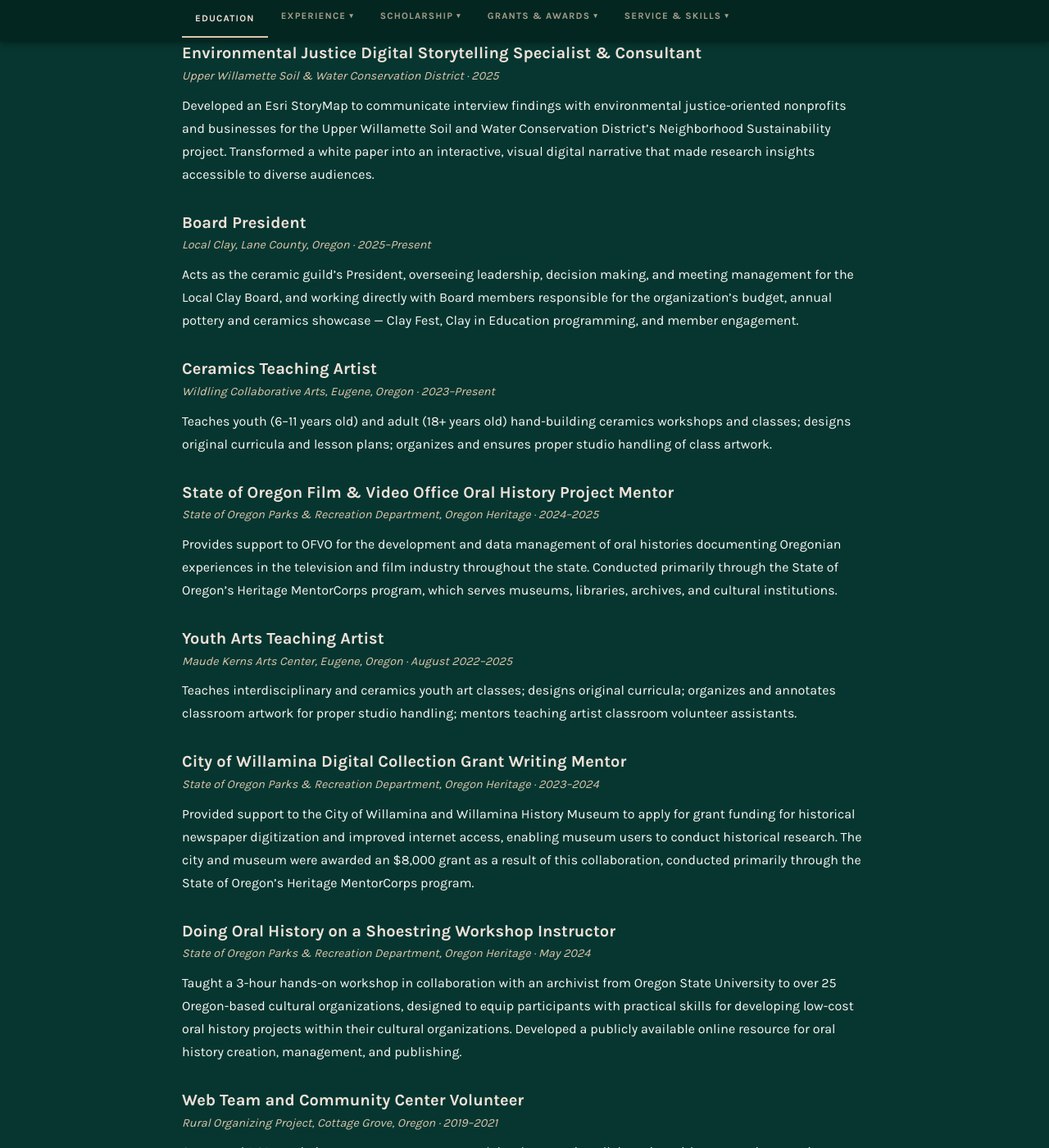
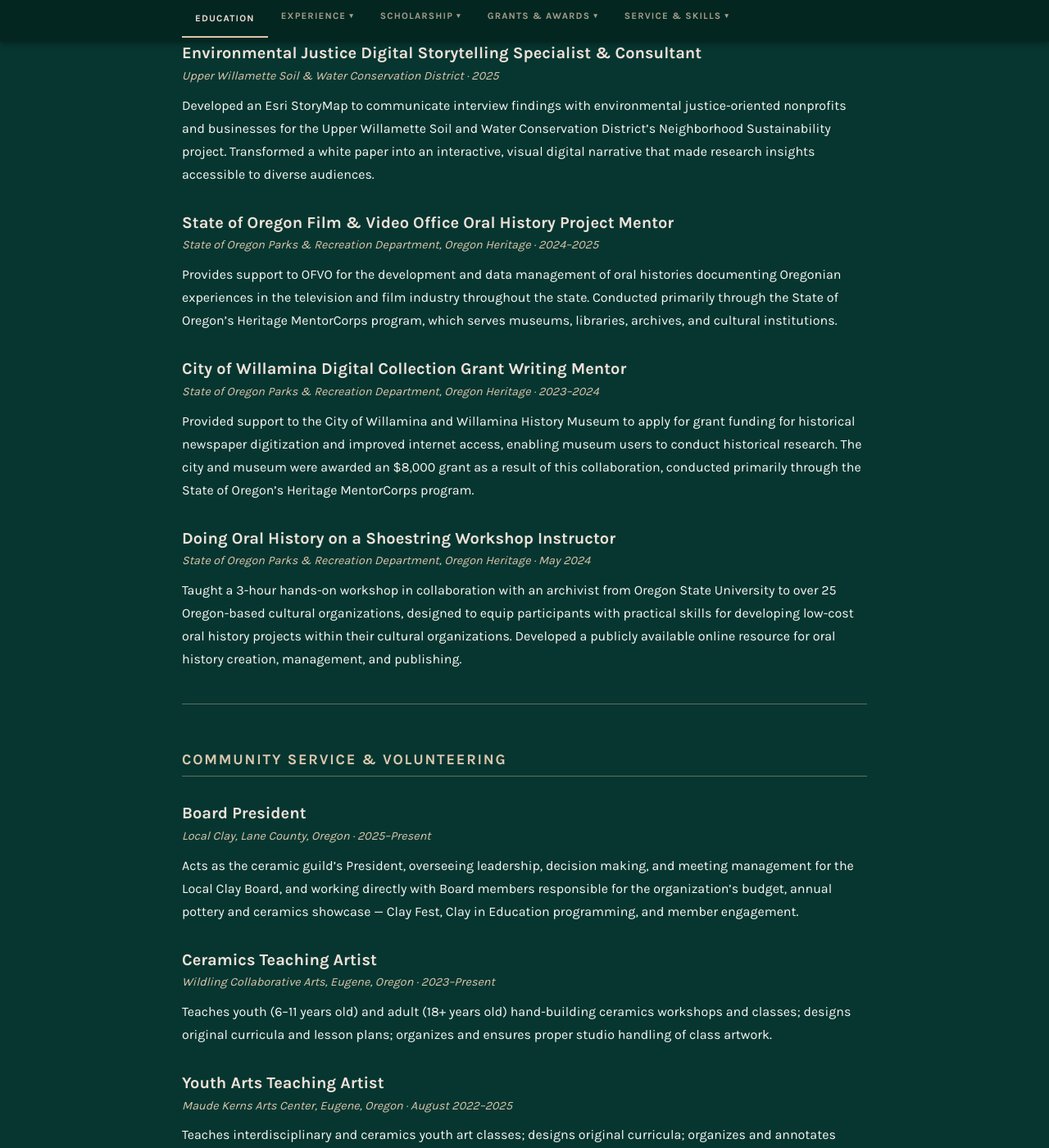
Before and after one commit to thorniecodes/curriculumvitae, a Jekyll site: the page built from index.md, in a window 1280 px wide and 1400 px high, scrolled down 4850 px. Shown: the whole window at 82% size. Built offline with Jekyll 4.4.1, drawn with Linux system fonts in a browser that asks for light colours; our own code applies the rules of GitHub Pages for plain Markdown files; part of the change alters nothing that is shown; some of the changed text lies outside the part shown.

Commit message:
Align index.md anchors to nav structure; fix aria-hidden typo
- Add <span id="experience"> alias before #libraries section
- Rename library section anchor: #experience → #libraries
- Add <span id="awards"> alias before #honors section
- Split community section into #consulting (professional) and #community (volunteer/arts)
- Rename #presentations → #talks
- Rename #service → #proservice
- Rename #training → #trainings
- Fix aria-hidden typo on Grants & Awards nav caret

Co-Authored-By: Claude Sonnet 4.6 <noreply@anthropic.com>

```diff
--- a/_layouts/default.html
+++ b/_layouts/default.html
@@ -61,7 +61,7 @@
           </li>
 
           <li class="nav-item nav-has-dropdown">
-            <button class="nav-link nav-toggle" aria-expanded="false" aria-haspopup="true">Grants & Awards <span class="nav-caret" aria hidden="true">&#9662;</span>
+            <button class="nav-link nav-toggle" aria-expanded="false" aria-haspopup="true">Grants & Awards <span class="nav-caret" aria-hidden="true">&#9662;</span>
             </button>
             <ul class="nav-dropdown" role="list">
               <li><a href="#honors">Honors</a></li>
--- a/index.md
+++ b/index.md
@@ -18,7 +18,9 @@ layout: default
 
 ---
 
-## Library & Archives Work Experience {#experience}
+<span id="experience"></span>
+
+## Library & Archives Work Experience {#libraries}
 
 ### Public Scholarship Librarian
 *Department of Open Research · University of Oregon Libraries, Eugene, Oregon · July 2023–Present*
@@ -74,6 +76,8 @@ Teaches issues and trends in planning, developing, and managing digitization pro
 
 ---
 
+<span id="awards"></span>
+
 ## Honors & Awards {#honors}
 
 - Fulbright Alternate, Ireland, 2025
@@ -85,7 +89,7 @@ Teaches issues and trends in planning, developing, and managing digitization pro
 
 ---
 
-## Community Engagement, Volunteering, and Consulting {#community}
+## Consulting {#consulting}
 
 ### Community Research Management Consultant
 *Pride in Numbers, Oregon · 2025*
@@ -102,6 +106,25 @@ Supports geospatial analysis for community mapping in support of Seeding Justice
 
 Developed an Esri StoryMap to communicate interview findings with environmental justice-oriented nonprofits and businesses for the Upper Willamette Soil and Water Conservation District's Neighborhood Sustainability project. Transformed a white paper into an interactive, visual digital narrative that made research insights accessible to diverse audiences.
 
+### State of Oregon Film & Video Office Oral History Project Mentor
+*State of Oregon Parks & Recreation Department, Oregon Heritage · 2024–2025*
+
+Provides support to OFVO for the development and data management of oral histories documenting Oregonian experiences in the television and film industry throughout the state. Conducted primarily through the State of Oregon's Heritage MentorCorps program, which serves museums, libraries, archives, and cultural institutions.
+
+### City of Willamina Digital Collection Grant Writing Mentor
+*State of Oregon Parks & Recreation Department, Oregon Heritage · 2023–2024*
+
+Provided support to the City of Willamina and Willamina History Museum to apply for grant funding for historical newspaper digitization and improved internet access, enabling museum users to conduct historical research. The city and museum were awarded an $8,000 grant as a result of this collaboration, conducted primarily through the State of Oregon's Heritage MentorCorps program.
+
+### Doing Oral History on a Shoestring Workshop Instructor
+*State of Oregon Parks & Recreation Department, Oregon Heritage · May 2024*
+
+Taught a 3-hour hands-on workshop in collaboration with an archivist from Oregon State University to over 25 Oregon-based cultural organizations, designed to equip participants with practical skills for developing low-cost oral history projects within their cultural organizations. Developed a publicly available online resource for oral history creation, management, and publishing.
+
+---
+
+## Community Service & Volunteering {#community}
+
 ### Board President
 *Local Clay, Lane County, Oregon · 2025–Present*
 
@@ -112,25 +135,10 @@ Acts as the ceramic guild's President, overseeing leadership, decision making, a
 
 Teaches youth (6–11 years old) and adult (18+ years old) hand-building ceramics workshops and classes; designs original curricula and lesson plans; organizes and ensures proper studio handling of class artwork.
 
-### State of Oregon Film & Video Office Oral History Project Mentor
-*State of Oregon Parks & Recreation Department, Oregon Heritage · 2024–2025*
-
-Provides support to OFVO for the development and data management of oral histories documenting Oregonian experiences in the television and film industry throughout the state. Conducted primarily through the State of Oregon's Heritage MentorCorps program, which serves museums, libraries, archives, and cultural institutions.
-
 ### Youth Arts Teaching Artist
 *Maude Kerns Arts Center, Eugene, Oregon · August 2022–2025*
 
 Teaches interdisciplinary and ceramics youth art classes; designs original curricula; organizes and annotates classroom artwork for proper studio handling; mentors teaching artist classroom volunteer assistants.
-
-### City of Willamina Digital Collection Grant Writing Mentor
-*State of Oregon Parks & Recreation Department, Oregon Heritage · 2023–2024*
-
-Provided support to the City of Willamina and Willamina History Museum to apply for grant funding for historical newspaper digitization and improved internet access, enabling museum users to conduct historical research. The city and museum were awarded an $8,000 grant as a result of this collaboration, conducted primarily through the State of Oregon's Heritage MentorCorps program.
-
-### Doing Oral History on a Shoestring Workshop Instructor
-*State of Oregon Parks & Recreation Department, Oregon Heritage · May 2024*
-
-Taught a 3-hour hands-on workshop in collaboration with an archivist from Oregon State University to over 25 Oregon-based cultural organizations, designed to equip participants with practical skills for developing low-cost oral history projects within their cultural organizations. Developed a publicly available online resource for oral history creation, management, and publishing.
 
 ### Web Team and Community Center Volunteer
 *Rural Organizing Project, Cottage Grove, Oregon · 2019–2021*
@@ -209,7 +217,7 @@ Thornhill, K., & Hayden, G. (2022). Making File Names for Digital Exhibits. In M
 
 ---
 
-## Highlighted Conference Presentations {#presentations}
+## Highlighted Conference Presentations {#talks}
 
 Thornhill, KM. Bringing Visual Arts Digital Literacy Support to Maude Kerns Art Center. Art Libraries Society of North America Annual Conference. May 2025.
 
@@ -249,7 +257,7 @@ Thornhill, KM. Visual Arts Data Management: A Role for Visual Resources Professi
 
 ---
 
-## Highlighted Professional and University Service {#service}
+## Highlighted Professional and University Service {#proservice}
 
 - United Academics Library Union Steward, 2020–Present
 - Co-Chair and Past Advisory Chair, Summer Education Institute for the Digital Stewardship of Visual Information, sponsored by the Kress Foundation and ARLIS/NA and VRA, 2023–2026
@@ -301,7 +309,7 @@ Thornhill, KM. Visual Arts Data Management: A Role for Visual Resources Professi
 
 ---
 
-## Highlighted Professional Development Training {#training}
+## Highlighted Professional Development Training {#trainings}
 
 - Civic Switchboard Institute · University of Pittsburgh · 2024
 - Visual Thinking Strategies · Online · 2024
```
